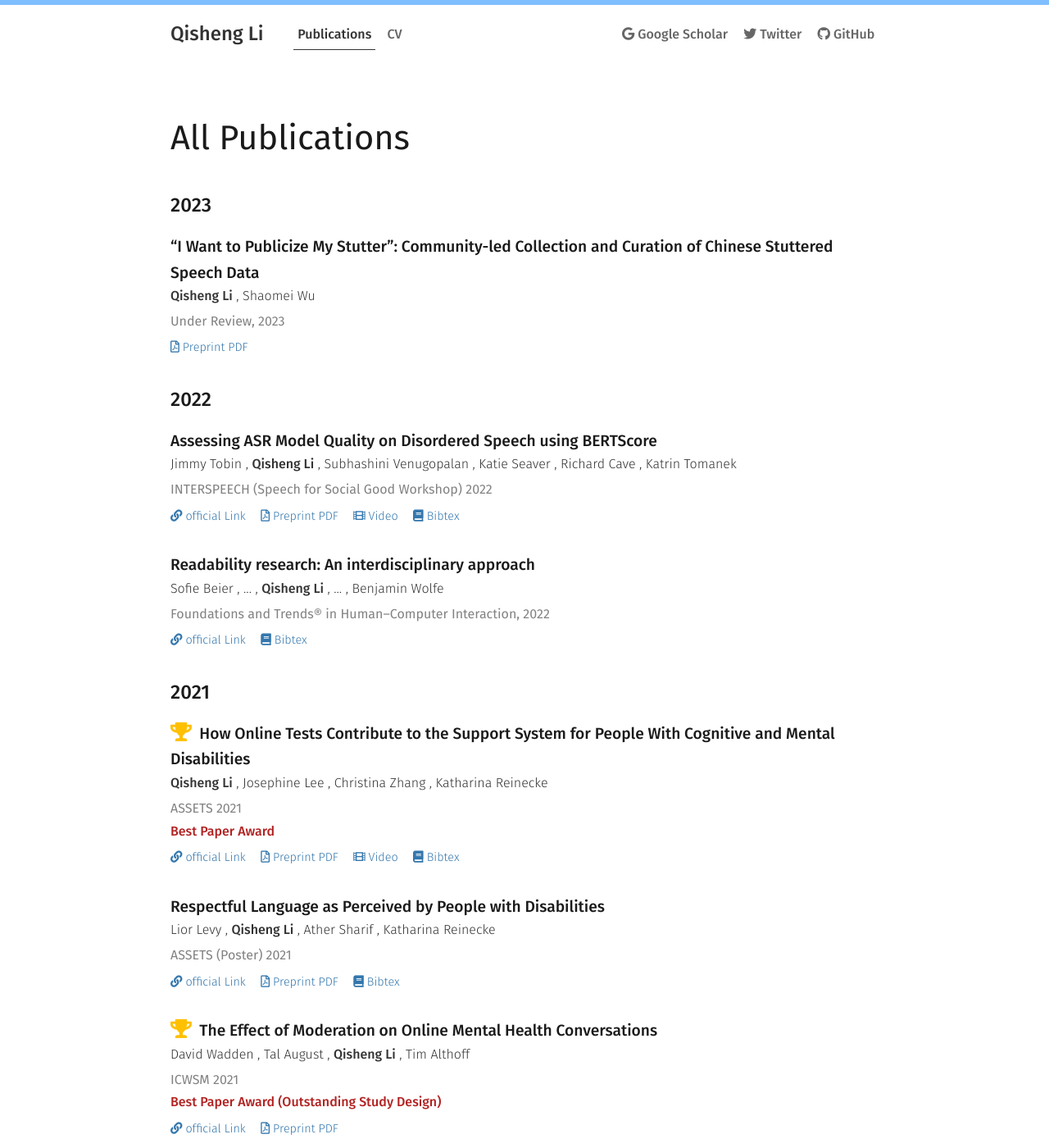
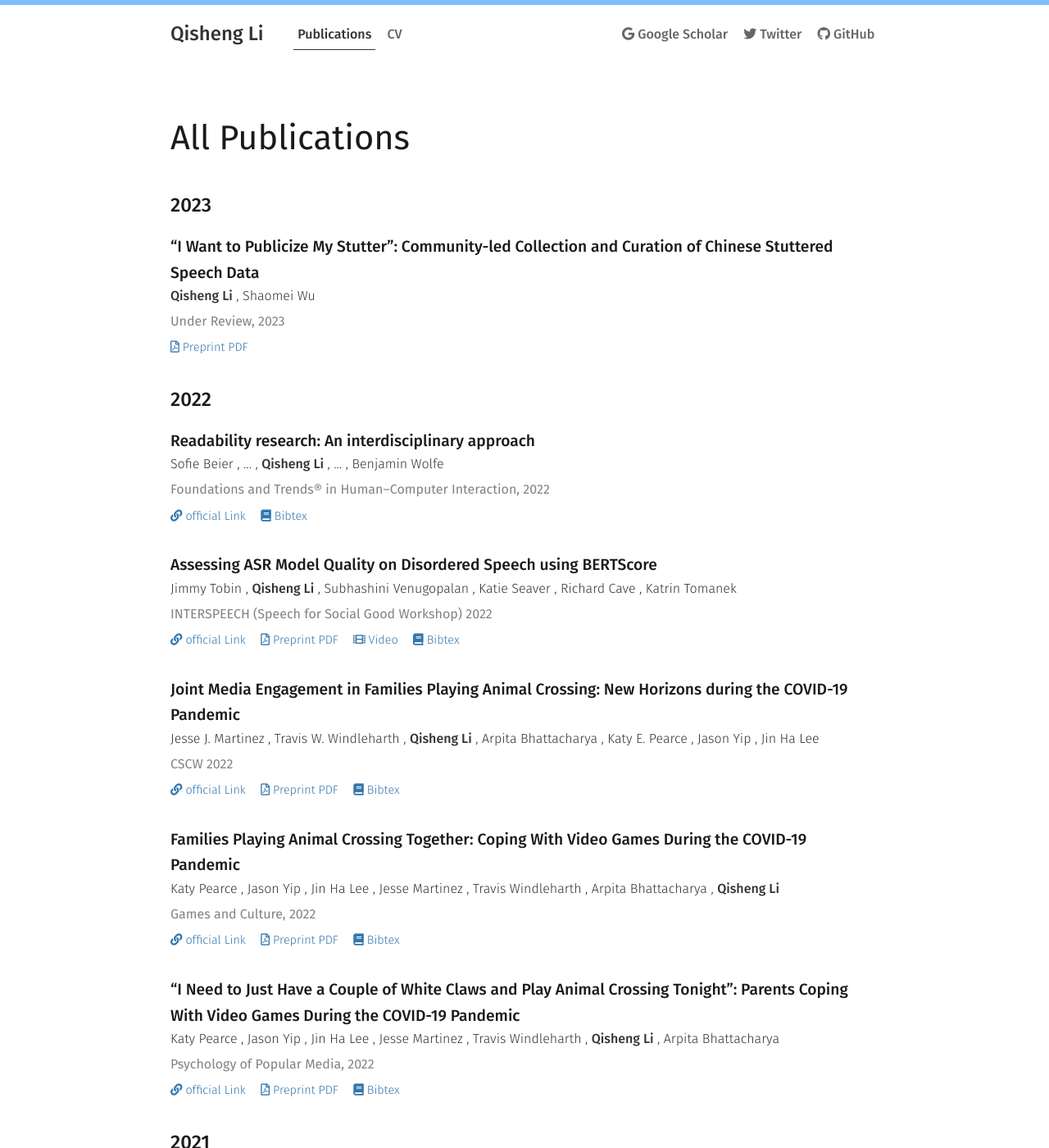
Before and after one commit to QishengLi/my_website, a Jekyll site: the page built from publications.md, in a window 1280 px wide and 1400 px high. Shown: the whole window at 82% size. Built offline with Jekyll 4.4.1, drawn with Linux system fonts in a browser that asks for light colours; nearby versions of some CDN libraries.

Commit message:
updated publication

```diff
--- a/_data/publications.yml
+++ b/_data/publications.yml
@@ -1,4 +1,4 @@
-- id: reader-view
+- id: StammerTalk
   title: "“I Want to Publicize My Stutter”: Community-led Collection and Curation of Chinese Stuttered Speech Data"
   year: 2023
   doi:
@@ -16,6 +16,29 @@
   link:
   type:
     - Conference
+
+- id: readability_research
+  title: "Readability research: An interdisciplinary approach"
+  year: 2022
+  doi: 10.1561/1100000089
+  preprint:
+  official: https://www.nowpublishers.com/article/Details/HCI-089
+  authors:
+    - Sofie Beier
+    - ...
+    - Qisheng Li
+    - ...
+    - Benjamin Wolfe
+  venue: Foundations and Trends® in Human–Computer Interaction, 2022
+  venue_tags:
+    -
+  venue_location:
+  venue_url:
+  awards:
+  highlight: false
+  link:
+  type:
+    - Journal
 
 - id: ASR_BERTScore
   title: "Assessing ASR Model Quality on Disordered Speech using BERTScore"
@@ -42,28 +65,80 @@
   type:
     - Conference
 
-- id: readability_research
-  title: "Readability research: An interdisciplinary approach"
+- id: AC_CSCW
+  title: "Joint Media Engagement in Families Playing Animal Crossing: New Horizons during the COVID-19 Pandemic"
   year: 2022
-  doi: 10.1561/1100000089
-  preprint:
-  official: https://www.nowpublishers.com/article/Details/HCI-089
+  doi: 10.1145/3512947
+  preprint: /files/2022-AC-CSCW.pdf
+  official: https://dl.acm.org/doi/10.1145/3512947
+  video:
   authors:
-    - Sofie Beier
-    - ...
+    - Jesse J. Martinez
+    - Travis W. Windleharth
     - Qisheng Li
-    - ...
-    - Benjamin Wolfe
-  venue: Foundations and Trends® in Human–Computer Interaction, 2022
+    - Arpita Bhattacharya
+    - Katy E. Pearce
+    - Jason Yip
+    - Jin Ha Lee
+  venue: CSCW
   venue_tags:
-    -
+    - CSCW
   venue_location:
-  venue_url:
+  venue_url: https://cscw.acm.org/2022/
+  highlight: true
   awards:
-  highlight: false
   link:
   type:
     - Journal
+
+- id: AC_Coping
+  title: "Families Playing Animal Crossing Together: Coping With Video Games During the COVID-19 Pandemic"
+  year: 2022
+  doi: 10.1177/15554120211056125
+  preprint: /files/2022-AC-Coping-Family.pdf
+  official: https://journals.sagepub.com/doi/10.1177/15554120211056125
+  video:
+  authors:
+    - Katy Pearce
+    - Jason Yip
+    - Jin Ha Lee
+    - Jesse Martinez
+    - Travis Windleharth
+    - Arpita Bhattacharya
+    - Qisheng Li
+  venue: Games and Culture, 2022
+  venue_location:
+  venue_url:
+  highlight: false
+  awards:
+  link:
+  type:
+    - Journal
+
+- id: AC_Coping_Parents
+  title: "“I Need to Just Have a Couple of White Claws and Play Animal Crossing Tonight”: Parents Coping With Video Games During the COVID-19 Pandemic"
+  year: 2022
+  doi: 10.1037/ppm0000367
+  preprint: /files/2022-AC-Coping-Parents.pdf
+  official: http://dx.doi.org/10.1037/ppm0000367
+  video:
+  authors:
+    - Katy Pearce
+    - Jason Yip
+    - Jin Ha Lee
+    - Jesse Martinez
+    - Travis Windleharth
+    - Qisheng Li
+    - Arpita Bhattacharya
+  venue: Psychology of Popular Media, 2022
+  venue_location:
+  venue_url:
+  highlight: false
+  awards:
+  link:
+  type:
+    - Journal
+
 
 - id: online-tests-disabilities
   title: "How Online Tests Contribute to the Support System for People With Cognitive and Mental Disabilities"
--- a/index.markdown
+++ b/index.markdown
@@ -12,7 +12,7 @@ title: "Home"
 <div class="intro" markdown="1">
 Hello, my name is Qisheng Li.
 I'm currently a visiting Research Scientist at [Meta Reality Lab Research (RL-R)][meta-rlr]. Previously, I was an AI/ML resident in the Human-Centered Machine Intelligence team at [Apple][apple] from 2022-2023.
-I received my Ph.D. in [Computer Science & Engineering][allen-school] from the [University of Washington][uw], advised by [Katharina Reinecke][kr-website]. During my PhD, I've interned at Adobe Research (x2), Microsoft Research and Google Research.
+I received my Ph.D. in [Computer Science & Engineering][allen-school] from the [University of Washington][uw], advised by [Katharina Reinecke][kr-website]. During my PhD, I've interned at Adobe Research (x2), Microsoft Research, and Google Research.
 
 My research interests span across <b>human-computer interaction</b>, <b>artificial intelligence</b>, and <b>accessibility</b>. My current research revolves around accessibility and productivity tools with <b>multimodal LLMs</b>. I worked on ML-powered <b>AR/VR</b> applications for blind and low-vision users at Apple.
 
```
Also changed, not shown: 12 other files.
